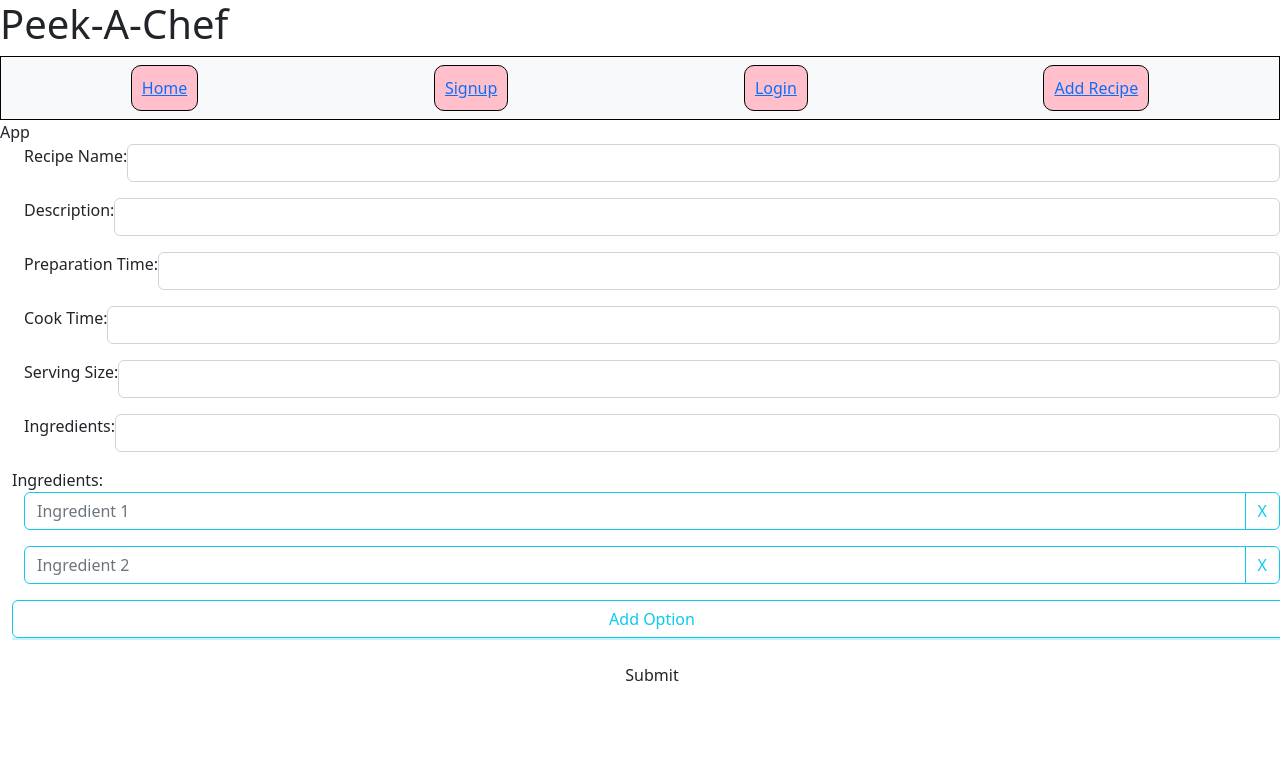
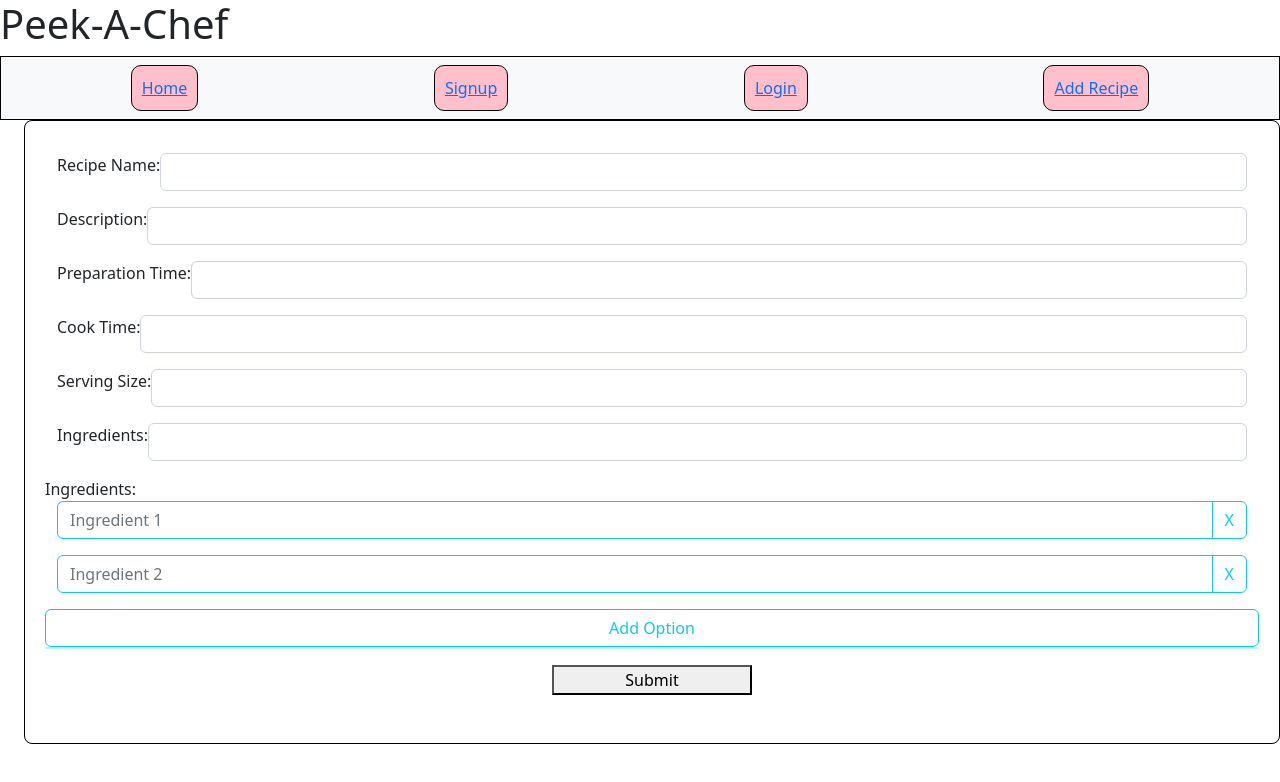
Before and after one commit to PeekaFlix/PeekAChef, a React app: page /addrecipe in a window 1280 px wide. Shown: the top 782 px of the page. Built offline with nearby package versions, Linux system fonts and the light colour scheme.

Commit message:
tried styling

```diff
--- a/src/App.jsx
+++ b/src/App.jsx
@@ -30,7 +30,6 @@ function App () {
                         </ul>
                     </div>
                 </nav>
-                App
                 <Routes>
                     <Route path='/' element={ <Login /> } />
                     <Route path='/signup' element={ <Signup /> } />
--- a/src/pages/AddRecipe.jsx
+++ b/src/pages/AddRecipe.jsx
@@ -62,7 +62,7 @@ function AddRecipe() {
 
   return (
     <div className="mb-4  ms-4">
-        <form action="">
+        <form className="form" action="">
             <div className="form-row row mb-3">
                 <div className="input-group mb-3">
                    Recipe Name:  <input type="text" value={recipe} onChange={e=> setRecipe(e.target.value)} className="form-control" placeholder=""/>
@@ -90,7 +90,7 @@ function AddRecipe() {
                 <button className="btn btn-outline-info" type="button" onClick={() => setIngredients(ingredients + 1)}>Add Option</button>
                 <hr className="border border-info" />
 
-                <button onClick={handleSubmit} type="submit" className="btn
+                <button onClick={handleSubmit} type="submit" className="submit-btn
                  ">Submit</button>
             </div>
         </form>
--- a/src/styles.css
+++ b/src/styles.css
@@ -38,3 +38,27 @@
 .card {
   padding: 1px;
 }
+
+.mb-4 {
+  border: 1px solid black;
+  border-radius: .5em;
+}
+
+.form {
+  background-color: white;
+  border: 1px solid white;
+  padding: 15px;
+  border-radius: 10px;
+  margin: 1em;
+}
+
+.input-group {
+  border-radius: 5px;
+  font-size: 16px;
+}
+
+.submit-btn {
+  width: 200px;
+  margin: 0 auto;
+  display: block;
+}
```
